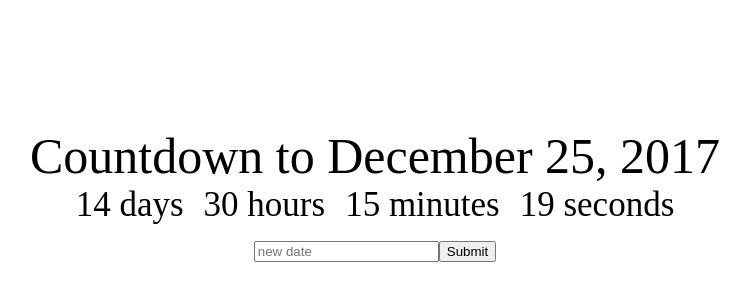
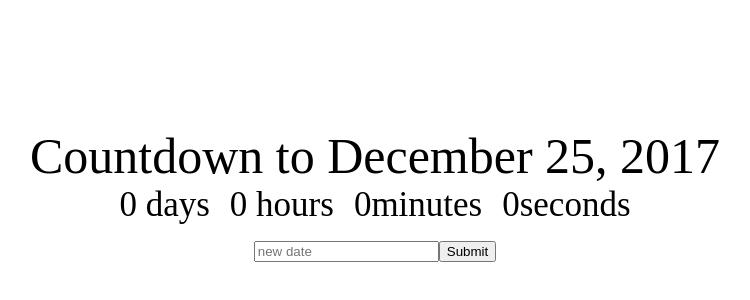
Before and after one commit to dwilkinson167/countdowntimer, a React (Create React App) app: page / in a window 1280 px wide. Shown: the part 126-426 px from the top of the page, without its empty margins (265-1015 px from the left). Built offline with nearby package versions, Linux system fonts and the light colour scheme.

Commit message:
Added Clock Component

```diff
--- a/src/App.jsx
+++ b/src/App.jsx
@@ -1,4 +1,5 @@
 import React, { Component } from 'react';
+import Clock from './Clock';
 import './App.css';
 
 class App extends Component {
@@ -19,10 +20,7 @@ class App extends Component {
             <div className="App">
                 <div className="App-title">Countdown to {this.state.deadline}</div>
                  <div>
-                     <div className="Clock-days">14 days</div>
-                     <div className="Clock-hours">30 hours</div>
-                     <div className="Clock-minutes">15 minutes</div>
-                    < div className="Clock-seconds">19 seconds</div>
+                    <Clock/>
                  </div>
                  <div>
                     <input
--- /dev/null
+++ b/src/Clock.jsx
@@ -0,0 +1,29 @@
+import React, {Component} from 'react';
+import 'App.css';
+
+class Clock extends Component {
+    constructor(props) {
+        super(props);
+        this.state = {
+            days: 0,
+            hours: 0,
+            minutes: 0,
+            seconds: 0
+        }
+    }
+
+    render() {
+        return (
+            <div>
+                <div className="Clock-days">{this.state.days} days</div>
+                <div className="Clock-hours">{this.state.hours} hours</div>
+                <div className="Clock-minutes">{this.state.minutes}minutes</div>
+                < div className="Clock-seconds">{this.state.seconds}seconds</div>
+            </div>
+        )
+
+
+    }
+}
+
+export default Clock;
```
